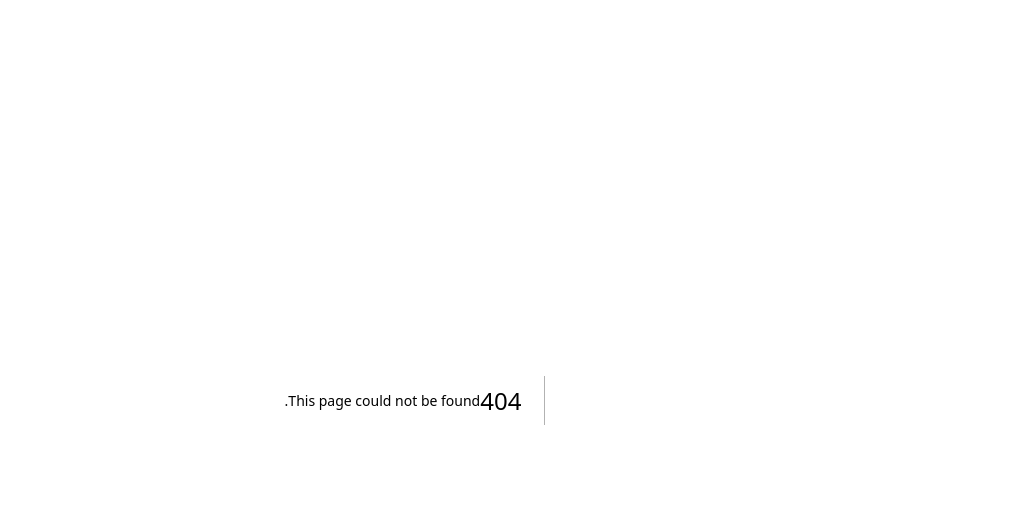
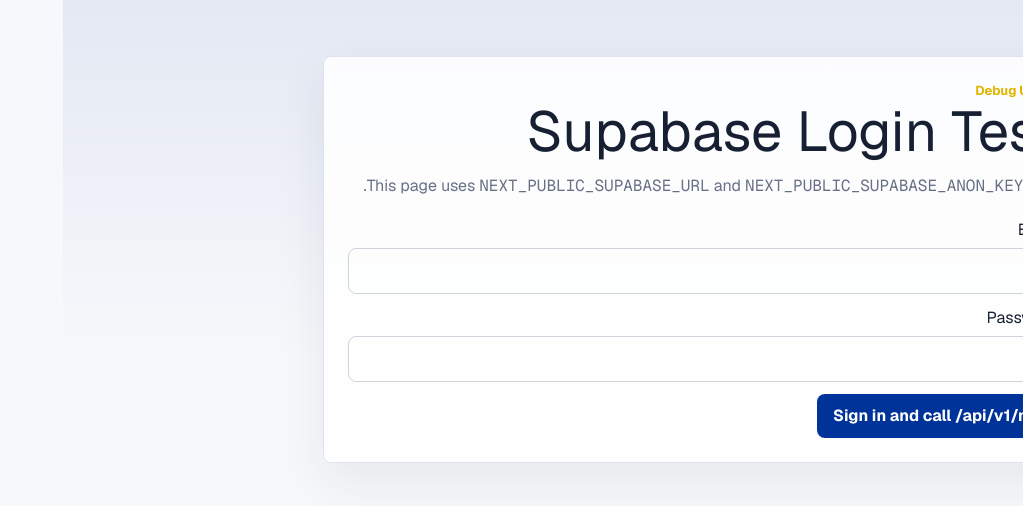
Before and after one commit to Aahadalkhaldi/legal-platform, a Next.js app: page /login-test in a window 1280 px wide. Before the commit this address had no page. Shown: the top 506 px of the page, without its empty margins (257-1280 px from the left). Built offline with nearby package versions, Linux system fonts and the light colour scheme; no server answers.

Commit message:
Add browser login API test page

```diff
--- /dev/null
+++ b/src/app/login-test/page.tsx
@@ -0,0 +1,174 @@
+"use client";
+
+import { FormEvent, useState } from "react";
+import { createClient } from "@supabase/supabase-js";
+
+type ApiCallState = {
+  httpStatus: number;
+  body: unknown;
+} | null;
+
+const supabaseUrl = process.env.NEXT_PUBLIC_SUPABASE_URL ?? "";
+const supabaseAnonKey = process.env.NEXT_PUBLIC_SUPABASE_ANON_KEY ?? "";
+
+function parseMaybeJson(text: string): unknown {
+  try {
+    return JSON.parse(text);
+  } catch {
+    return text;
+  }
+}
+
+export default function LoginTestPage() {
+  const [email, setEmail] = useState("");
+  const [password, setPassword] = useState("");
+  const [loading, setLoading] = useState(false);
+  const [error, setError] = useState<string | null>(null);
+  const [apiResult, setApiResult] = useState<ApiCallState>(null);
+
+  async function onSubmit(event: FormEvent<HTMLFormElement>) {
+    event.preventDefault();
+    setLoading(true);
+    setError(null);
+    setApiResult(null);
+
+    try {
+      if (!supabaseUrl || !supabaseAnonKey) {
+        throw new Error(
+          "Missing NEXT_PUBLIC_SUPABASE_URL or NEXT_PUBLIC_SUPABASE_ANON_KEY."
+        );
+      }
+
+      const supabase = createClient(supabaseUrl, supabaseAnonKey, {
+        auth: {
+          autoRefreshToken: false,
+          persistSession: false
+        }
+      });
+
+      const { data, error: signInError } = await supabase.auth.signInWithPassword({
+        email,
+        password
+      });
+
+      if (signInError) {
+        throw new Error(`Sign-in failed: ${signInError.message}`);
+      }
+
+      const accessToken = data.session?.access_token;
+      if (!accessToken) {
+        throw new Error("No access_token returned from Supabase Auth.");
+      }
+
+      const response = await fetch("/api/v1/me", {
+        method: "GET",
+        headers: {
+          Authorization: `Bearer ${accessToken}`
+        }
+      });
+
+      const responseText = await response.text();
+      const parsedBody = parseMaybeJson(responseText);
+
+      setApiResult({
+        httpStatus: response.status,
+        body: parsedBody
+      });
+
+      if (!response.ok) {
+        throw new Error(`API call failed with status ${response.status}.`);
+      }
+    } catch (submitError) {
+      setError(
+        submitError instanceof Error ? submitError.message : "Unknown error."
+      );
+    } finally {
+      setLoading(false);
+    }
+  }
+
+  return (
+    <main className="app-shell">
+      <div className="page-container">
+        <section className="panel" style={{ maxWidth: 760, margin: "32px auto" }}>
+          <p className="eyebrow">Debug Utility</p>
+          <h1 className="hero-title" style={{ marginBottom: 12 }}>
+            Supabase Login Test
+          </h1>
+          <p className="muted" style={{ marginBottom: 20 }}>
+            This page uses <code>NEXT_PUBLIC_SUPABASE_URL</code> and{" "}
+            <code>NEXT_PUBLIC_SUPABASE_ANON_KEY</code> only.
+          </p>
+
+          <form onSubmit={onSubmit} style={{ display: "grid", gap: 12 }}>
+            <label style={{ display: "grid", gap: 6 }}>
+              <span>Email</span>
+              <input
+                type="email"
+                value={email}
+                onChange={(event) => setEmail(event.target.value)}
+                required
+                style={{ padding: 10, borderRadius: 8, border: "1px solid #cfd4dc" }}
+              />
+            </label>
+
+            <label style={{ display: "grid", gap: 6 }}>
+              <span>Password</span>
+              <input
+                type="password"
+                value={password}
+                onChange={(event) => setPassword(event.target.value)}
+                required
+                style={{ padding: 10, borderRadius: 8, border: "1px solid #cfd4dc" }}
+              />
+            </label>
+
+            <button
+              type="submit"
+              className="button button-primary"
+              disabled={loading}
+              style={{ width: "fit-content" }}
+            >
+              {loading ? "Signing in..." : "Sign in and call /api/v1/me"}
+            </button>
+          </form>
+
+          {error ? (
+            <div
+              style={{
+                marginTop: 16,
+                border: "1px solid #ef4444",
+                background: "#fef2f2",
+                color: "#991b1b",
+                borderRadius: 8,
+                padding: 12
+              }}
+            >
+              <strong>Error:</strong> {error}
+            </div>
+          ) : null}
+
+          {apiResult ? (
+            <div style={{ marginTop: 16 }}>
+              <p style={{ margin: "0 0 8px" }}>
+                <strong>HTTP Status:</strong> {apiResult.httpStatus}
+              </p>
+              <pre
+                style={{
+                  whiteSpace: "pre-wrap",
+                  background: "#0f172a",
+                  color: "#e2e8f0",
+                  borderRadius: 8,
+                  padding: 12,
+                  overflowX: "auto"
+                }}
+              >
+                {JSON.stringify(apiResult.body, null, 2)}
+              </pre>
+            </div>
+          ) : null}
+        </section>
+      </div>
+    </main>
+  );
+}
```
